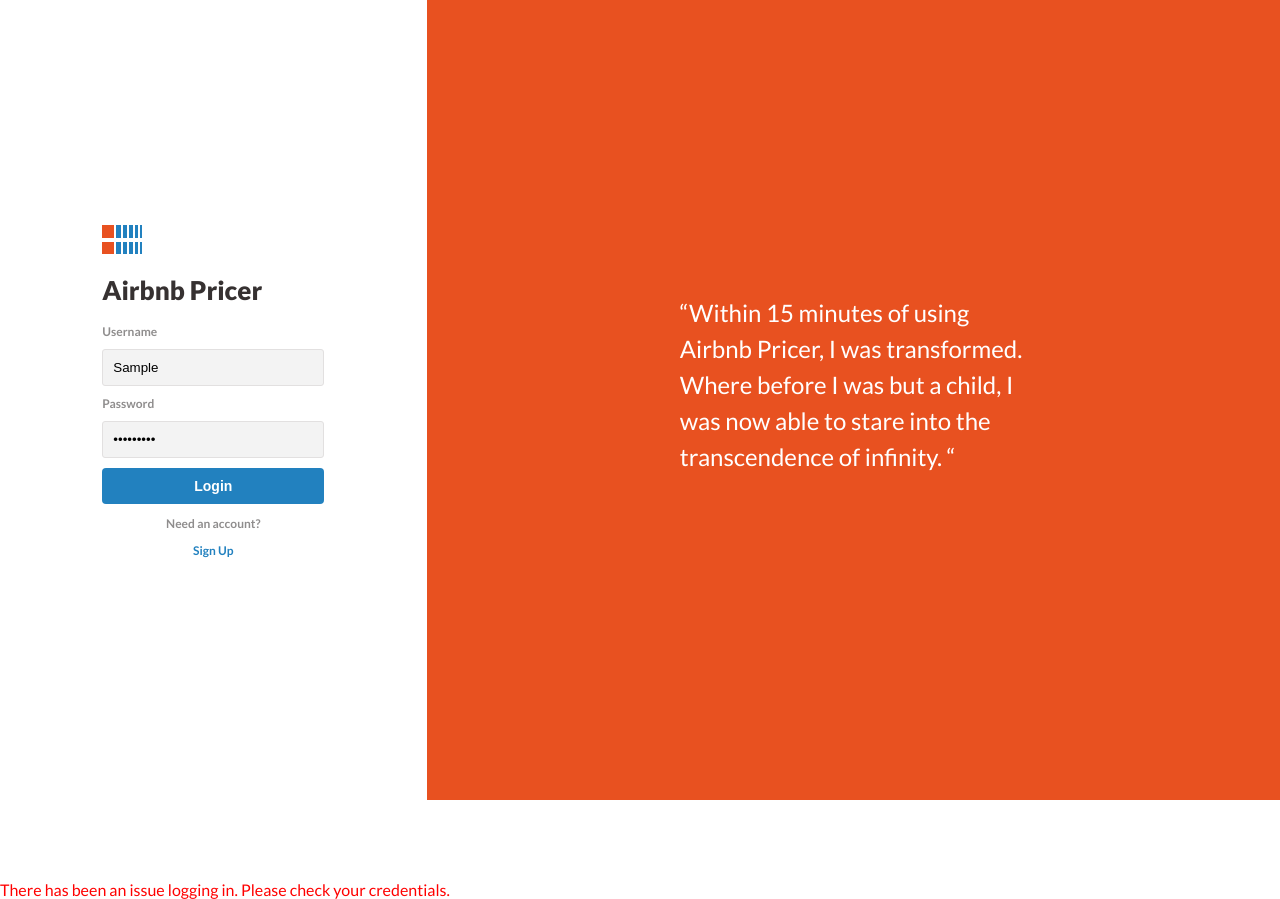
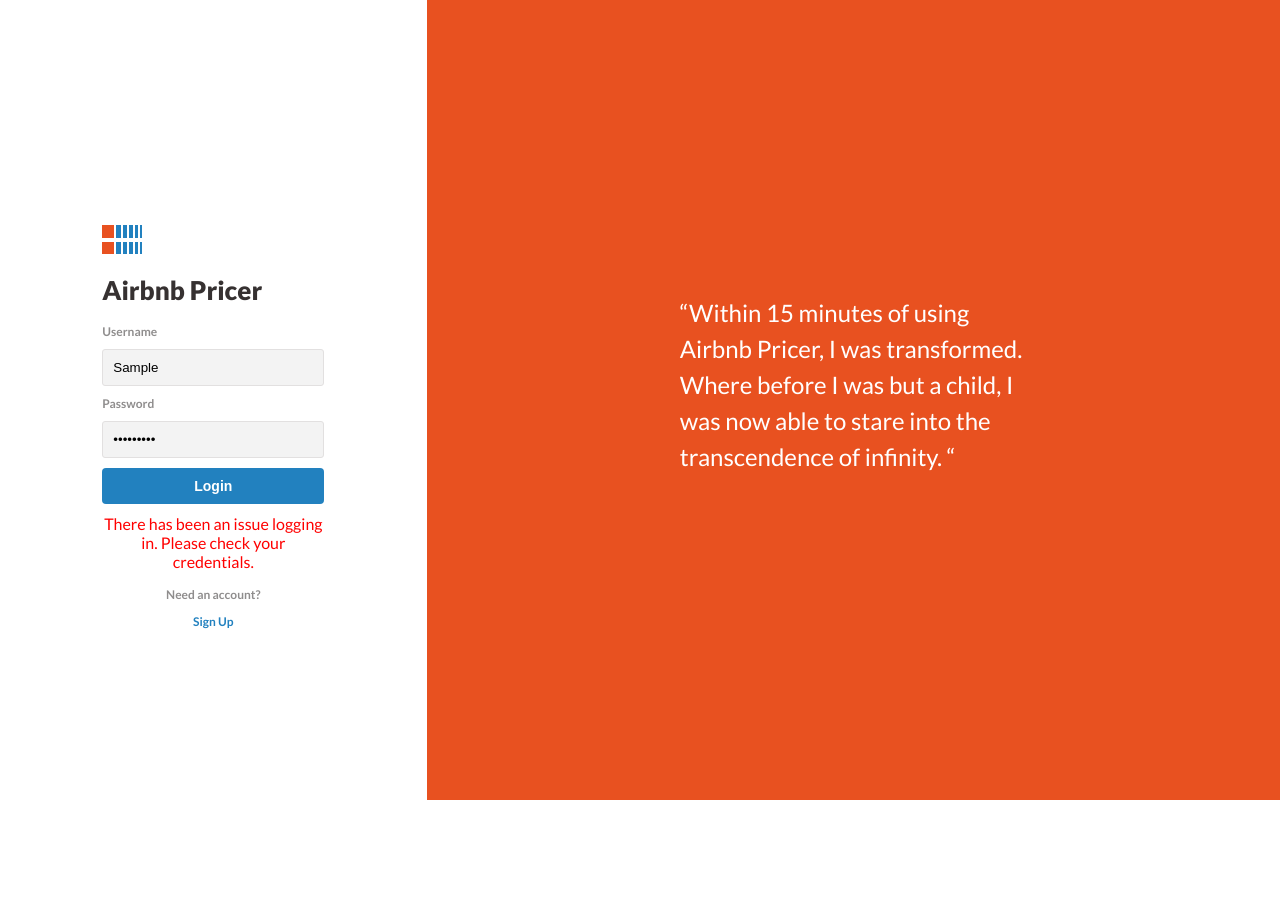
Before and after one commit to Build-week-airbnb-optimal-price-1/Front-end, a React (Create React App) app in the folder airbnb-pricing/: page /add in a window 1280 px wide. Both pictures are taken after typing "Sample", "Sample123" into the empty fields and a click on the button "Login". After the commit the page ends 800 px from the top, so only its background shows below. Built offline with nearby package versions, Linux system fonts and the light colour scheme; no server answers.

Commit message:
Just some details

```diff
--- a/airbnb-pricing/src/components/AddProperty.js
+++ b/airbnb-pricing/src/components/AddProperty.js
@@ -445,18 +445,18 @@
             ) : (
               <Button type="submit">Submit</Button>
             )}
+            {(props.postPropertyError || props.saveEditPropertyError) && (
+              <p style={{ color: "red", textAlign: "center", marginTop: "10px" }}>
+                Welp, looks like it's on fire again
+              </p>
+            )}
           </FormContainer>
         </FormLeft>
         <FormRight>
           <Quote>
-            Fill the fields to get an accurate pricing recommendation for your property in Tokyo
+            Fill all those sick fields with hella information so that we give you a bomb ass recommendation for pricing that property, yo
           </Quote>
         </FormRight>
-        {(props.postPropertyError || props.saveEditPropertyError) && (
-          <p style={{ color: "red", marginTop: "10vh" }}>
-            Welp, looks like it's on fire again
-          </p>
-        )}
       </AddEditContainer>
     </>
   );
--- a/airbnb-pricing/src/components/Login.js
+++ b/airbnb-pricing/src/components/Login.js
@@ -147,6 +147,12 @@
             ) : (
               <Button type="submit">Login</Button>
             )}
+            {props.loginError && (
+              <p style={{ color: "red", textAlign: "center", marginTop: "10px" }}>
+                There has been an issue logging in. Please check your
+                credentials.
+              </p>
+            )}
             <Details>Need an account?</Details>
             <StyleLink to={`/signup`}>Sign Up</StyleLink>
           </StyleLogin>
@@ -159,11 +165,6 @@
           </Quote>
         </LoginRight>
       </LoginContainer>
-      {props.loginError && (
-        <p style={{ color: "red", marginTop: "10vh" }}>
-          There has been an issue logging in. Please check your credentials.
-        </p>
-      )}
     </>
   );
 }
--- a/airbnb-pricing/src/components/Signup.js
+++ b/airbnb-pricing/src/components/Signup.js
@@ -147,6 +147,14 @@
             ) : (
               <Button type="submit">Sign up</Button>
             )}
+            {props.signupError && (
+              <p
+                style={{ color: "red", textAlign: "center", marginTop: "10px" }}
+              >
+                There has been an issue signing up. Please alert your local
+                government.
+              </p>
+            )}
             <Details>Have an account?</Details>
             <StyleLink to={`/login`}>Login</StyleLink>
           </StyleLogin>
@@ -159,12 +167,6 @@
           </Quote>
         </LoginRight>
       </LoginContainer>
-      {props.signupError && (
-        <p style={{ color: "red", marginTop: "10vh" }}>
-          There has been an issue signing up. Please alert your local
-          government.
-        </p>
-      )}
     </>
   );
 }
```
